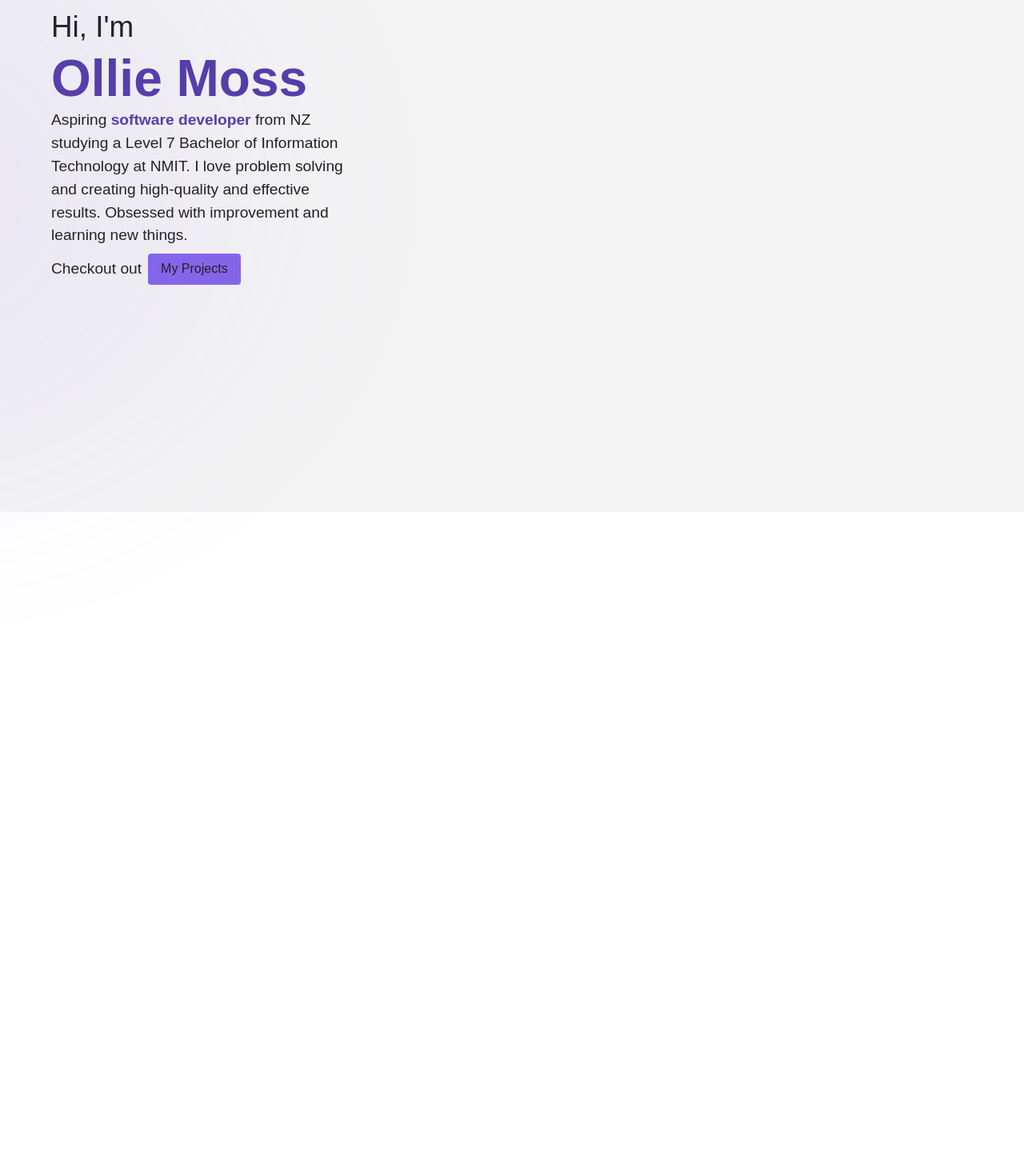
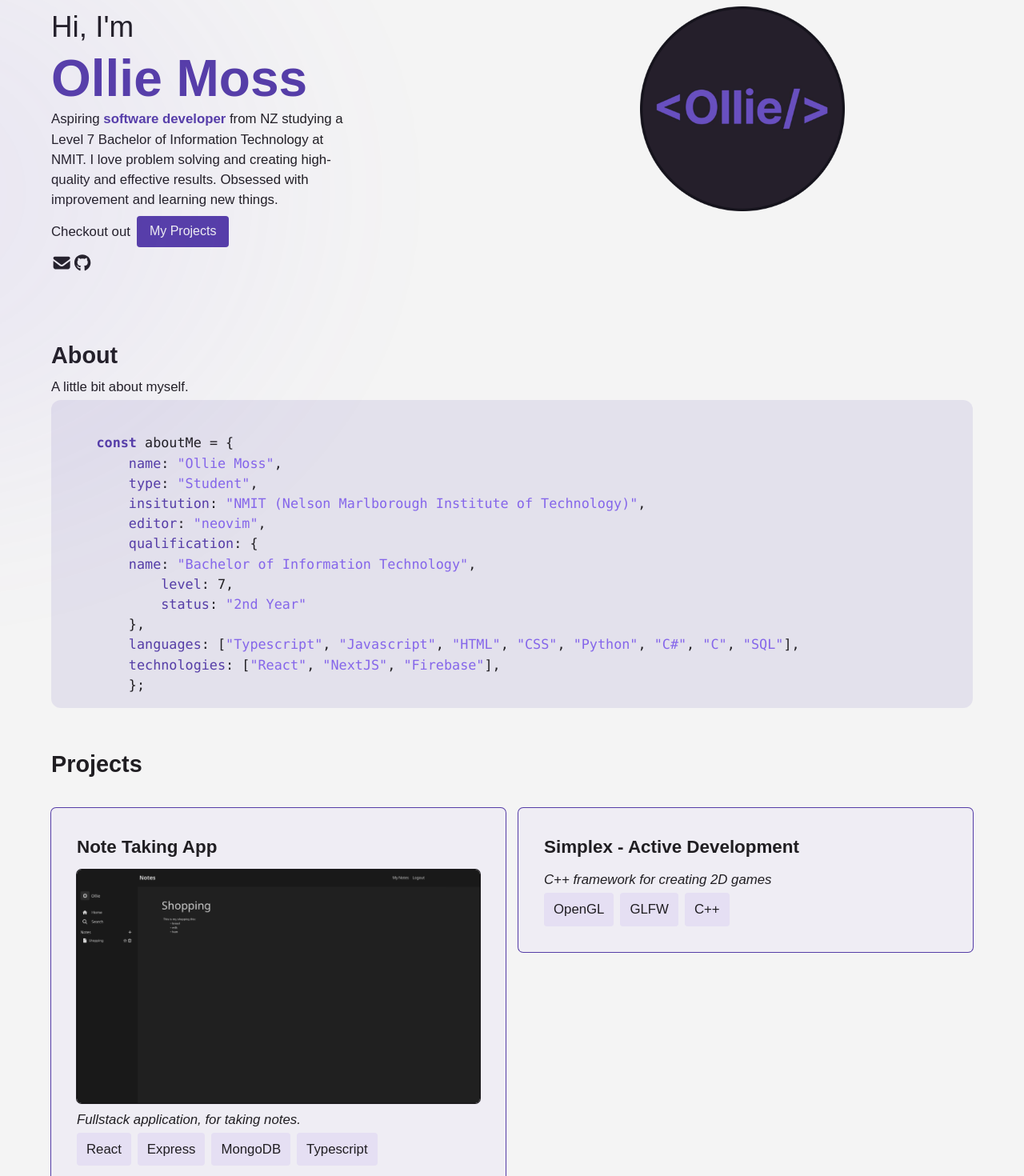
Before and after one commit to Ollie-Moss/my-portfolio, a React (Vite) app: page / in a window 1280 px wide. Shown: the part 160-1630 px from the top of the page at 80% size. Before the commit the page ends 800 px from the top, so only its background shows below. Built offline with nearby package versions, Linux system fonts and the light colour scheme; a web font is replaced by a local one.

Commit message:
about, projects and footer sections

```diff
--- a/index.html
+++ b/index.html
@@ -29,8 +29,8 @@
       })();
     </script>
   </head>
-  <body>
-    <div id="root"></div>
+  <body class="h-fit">
+    <div id="root" class="h-fit"></div>
     <script type="module" src="/src/main.tsx"></script>
   </body>
 </html>
--- a/src/App.tsx
+++ b/src/App.tsx
@@ -1,14 +1,24 @@
+import About from './components/About'
+import Footer from './components/Footer'
 import Header from './components/Header'
+import ProfilePicture from './components/Overview'
+import Projects from './components/Projects'
 import Welcome from './components/WelcomeSection'
 
 function App() {
     return (
-        <div className="transition-colors text-base text-bg dark:text-white bg-white dark:bg-bg min-w-full min-h-[100vh]" >
+        <div className="z-10 transition-colors text-base text-bg dark:text-white bg-white dark:bg-bg min-w-full min-h-[100vh] h-fit flex flex-col" >
             <Header />
-            <main className='flex flex-col px-6 py-3 md:px-16 md:py-6'>
-                <Welcome />
-
+            <main className='h-fit flex flex-col gap-12 px-6 py-3 md:px-16 md:py-6'>
+                {/* Top Section */}
+                <div className="grid grid-cols-1 md:grid-cols-2">
+                    <Welcome />
+                    <ProfilePicture />
+                </div>
+                <About />
+                <Projects />
             </main>
+            <Footer />
         </div>
     )
 }
--- /dev/null
+++ b/src/components/About.tsx
@@ -0,0 +1,26 @@
+import CodeBlock from "./CodeBlock"
+
+export default function About() {
+    const aboutCode = `
+    const aboutMe = {
+        name: "Ollie Moss",
+        type: "Student",
+        insitution: "NMIT (Nelson Marlborough Institute of Technology)",
+        editor: "neovim",
+        qualification: {
+        name: "Bachelor of Information Technology",
+            level: 7,
+            status: "2nd Year"
+        },
+        languages: ["Typescript", "Javascript", "HTML", "CSS", "Python", "C#", "C", "SQL"],
+        technologies: ["React", "NextJS", "Firebase"],
+        };`
+
+    return (
+        <section className="mt-8 flex flex-col gap-1">
+            <h1 className="text-lg font-bold">About</h1>
+            <p>A little bit about myself.</p>
+            <CodeBlock code={aboutCode} />
+        </section>
+    )
+}
--- /dev/null
+++ b/src/components/CodeBlock.tsx
@@ -0,0 +1,56 @@
+// ChatGPT generated as I do not want to deal with regex and tokenizing for a portfolio website or have extra dependencies
+export default function CodeBlock({ code }: { code: string }) {
+    // Regex to capture keywords, strings, and object keys
+    const tokenRegex =
+        /\b(const|let|var|function|return|if|else|for|while|switch|case|break|import|from|export|class|extends|new|this|super|try|catch|finally|throw)\b|(["'`])(?:\\.|[^\\])*?\2|\b([a-zA-Z_][a-zA-Z0-9_]*)\s*:/g;
+
+    const tokens: React.ReactNode[] = [];
+    let lastIndex = 0;
+    let match;
+
+    while ((match = tokenRegex.exec(code)) !== null) {
+        // Push plain text before match
+        if (match.index > lastIndex) {
+            tokens.push(
+                <span key={lastIndex}>{code.slice(lastIndex, match.index)}</span>
+            );
+        }
+
+        if (match[1]) {
+            // Keyword
+            tokens.push(
+                <span key={match.index} className="text-accent-dark dark:text-accent font-semibold">
+                    {match[1]}
+                </span>
+            );
+        } else if (match[2]) {
+            // String
+            tokens.push(
+                <span key={match.index} className="text-accent dark:text-accent-light">
+                    {match[0]}
+                </span>
+            );
+        } else if (match[3]) {
+            // Object key (exclude colon)
+            tokens.push(
+                <span key={match.index} className="text-accent-dark dark:text-accent font-medium">
+                    {match[3]}
+                </span>
+            );
+            tokens.push(":");
+        }
+
+        lastIndex = tokenRegex.lastIndex;
+    }
+
+    // Push remaining text
+    if (lastIndex < code.length) {
+        tokens.push(<span key={lastIndex}>{code.slice(lastIndex)}</span>);
+    }
+
+    return (
+        <pre className="bg-accent-dark/10 dark:bg-bg-dark p-4 rounded-xl overflow-x-auto">
+            <code>{tokens}</code>
+        </pre>
+    );
+};
--- /dev/null
+++ b/src/components/Footer.tsx
@@ -0,0 +1,17 @@
+import type { SizeProp } from "@fortawesome/fontawesome-svg-core";
+import { faGithub, faLinkedin } from "@fortawesome/free-brands-svg-icons";
+import { faEnvelope } from "@fortawesome/free-solid-svg-icons";
+import { FontAwesomeIcon } from "@fortawesome/react-fontawesome";
+
+export default function Footer() {
+    const iconSize: SizeProp = "lg";
+    return (
+        <footer className="py-8 w-full flex justify-center bg-gradient-to-t from-accent-dark/5 from-90% to-accent/0 to-100%">
+            {/* */}
+            <FontAwesomeIcon size={iconSize} icon={faEnvelope} />
+            <FontAwesomeIcon size={iconSize} icon={faGithub} />
+            <FontAwesomeIcon size={iconSize} icon={faLinkedin} />
+        </footer>
+    )
+
+}
--- /dev/null
+++ b/src/components/Overview.tsx
@@ -0,0 +1,9 @@
+export default function ProfilePicture() {
+    return (
+        <div className="w-full justify-center hidden lg:flex">
+            <img
+                src="profile_picture.png"
+                className='mt-12 w-[20vw] h-[20vw]' />
+        </div>
+    );
+}
--- /dev/null
+++ b/src/components/Projects.tsx
@@ -0,0 +1,70 @@
+export type Project = {
+    name: string,
+    description: string,
+    technologies: string[],
+    imgPath?: string,
+    imgAlt?: string,
+    link?: string,
+    github?: string
+}
+
+export default function Projects() {
+    const projects: Project[] = [
+        {
+            name: "Note Taking App",
+            description: "Fullstack application, for taking notes.",
+            technologies: ["React", "Express", "MongoDB", "Typescript"],
+            imgPath: "notes-app.png",
+            imgAlt: "Screenshot of note taking app."
+        },
+        {
+            name: "Simplex - Active Development",
+            description: "C++ framework for creating 2D games",
+            technologies: ["OpenGL", "GLFW", "C++"],
+            imgPath: ""
+        }
+    ]
+    return (
+        <div>
+            <h1 className="text-lg font-bold mb-8"> Projects</h1>
+            <ul className="grid grid-cols-1 lg:grid-cols-2 gap-4">
+                {
+                    projects.map(project => (
+                        <ProjectCard
+                            key={project.name}
+                            project={project} />
+                    ))
+                }</ul>
+        </div>
+    )
+
+}
+
+function ProjectCard({ project }: { project: Project }) {
+    return (
+        <li className="bg-accent/5 dark:bg-bg-light p-8 text-base rounded-md ring-accent-dark dark:ring-accent ring-1 h-fit flex-col flex gap-1">
+            <h2 className="font-bold text-md mb-2">{project.name}</h2>
+            {project.imgPath && <img
+                src={project.imgPath}
+                className="w-full rounded-md ring-1 ring-bg mb-1" />}
+            <p className="italic">{project.description}</p>
+            <div className="flex gap-2 ">
+                {
+                    project.technologies.map(name => (
+                        <p
+                            key={name}
+                            className="px-3 py-2 rounded-sm bg-accent/10 dark:bg-bg-dark">
+                            {name}</p>
+                    ))
+                }
+            </div>
+            {project.github &&
+                <button className="px-4 py-2 text-sm bg-accent-dark dark:bg-accent text-white rounded">GitHub</button>
+            }
+            {project.link &&
+                <button className="px-4 py-2 text-sm bg-accent-dark dark:bg-accent text-white rounded">Live</button>
+            }
+
+        </li>
+    );
+}
--- a/src/components/WelcomeSection.tsx
+++ b/src/components/WelcomeSection.tsx
@@ -1,6 +1,12 @@
+import type { SizeProp } from "@fortawesome/fontawesome-svg-core";
+import { faGithub } from "@fortawesome/free-brands-svg-icons";
+import { faEnvelope } from "@fortawesome/free-solid-svg-icons";
+import { FontAwesomeIcon } from "@fortawesome/react-fontawesome";
+
 export default function Welcome() {
+    const iconSize: SizeProp = "lg";
     return (
-        <div className="mt-12 flex flex-col w-full md:w-1/2">
+        <div className="mt-12 flex flex-col w-full">
             <h1 className="text-xl " >Hi, I'm</h1>
             <h2 className="text-accent-dark dark:text-accent text-3xl font-bold">Ollie Moss</h2>
             <div className="w-full md:w-2/3">
@@ -8,7 +14,15 @@ export default function Welcome() {
                 <p className="inline text-accent-dark dark:text-accent"> <strong>software developer </strong></p>
                 <p className="inline"> from NZ studying a Level 7 Bachelor of Information Technology at NMIT. I love problem solving and creating high-quality and effective results. Obsessed with improvement and learning new things. </p>
             </div>
-            <div className="flex gap-2 items-center my-2"><p>Checkout out</p><button className="px-4 py-2 text-sm bg-accent rounded">My Projects</button></div>
+            <div className="flex gap-2 items-center my-2"><p>Checkout out</p>
+                <button className="px-4 py-2 text-sm bg-accent-dark dark:bg-accent text-white rounded">My Projects</button>
+
+            </div>
+
+            <div>
+                <FontAwesomeIcon size={iconSize} icon={faEnvelope} />
+                <FontAwesomeIcon size={iconSize} icon={faGithub} />
+            </div>
         </div>
     )
 
--- a/src/index.css
+++ b/src/index.css
@@ -6,16 +6,19 @@
   --font-sans: InterVariable, sans-serif;
   --font-sans--font-feature-settings: "cv02", "cv03", "cv04", "cv11";
 
+  --color-bg-dark: #15131c;
   --color-bg: #201e22;
-  --color-bg-light: #15131c;
+  --color-bg-light: #2b292e;
   --color-accent: #8566ea;
   --color-accent-dark: #553da7;
+  --color-accent-light: #ada3d1;
   --color-text: #f4f4f4;
   --color-white: #f4f4f4;
 
   --text-xs: clamp(0.75rem, 0.9rem, 1.25vw);
   --text-sm: clamp(0.9rem, 1rem, 1.75vw);
-  --text-base: clamp(1rem, 1.2rem, 2vw);
+  --text-base: clamp(1rem, 1.05rem, 2vw);
+  --text-md: clamp(1.2rem, 1.4rem, 2.8vw);
   --text-lg: clamp(1.5rem, 1.8rem, 3vw);
   --text-xl: clamp(2rem, 2.3rem, 4vw);
   --text-2xl: clamp(2.5rem, 3rem, 5vw);
@@ -41,3 +44,14 @@ body::before {
   opacity: 0.1;
   pointer-events: none;
 }
+
+@utility glow-* {
+  box-shadow: 0 0 50px 10px --value(--color-*);
+}
+
+.code-keyword {
+  color: var(--color-accent);
+}
+.code-text {
+  color: var(--color-accent-light);
+}
```
Also changed, not shown: public/notes-app.png (added), public/profile_picture.png (added).
